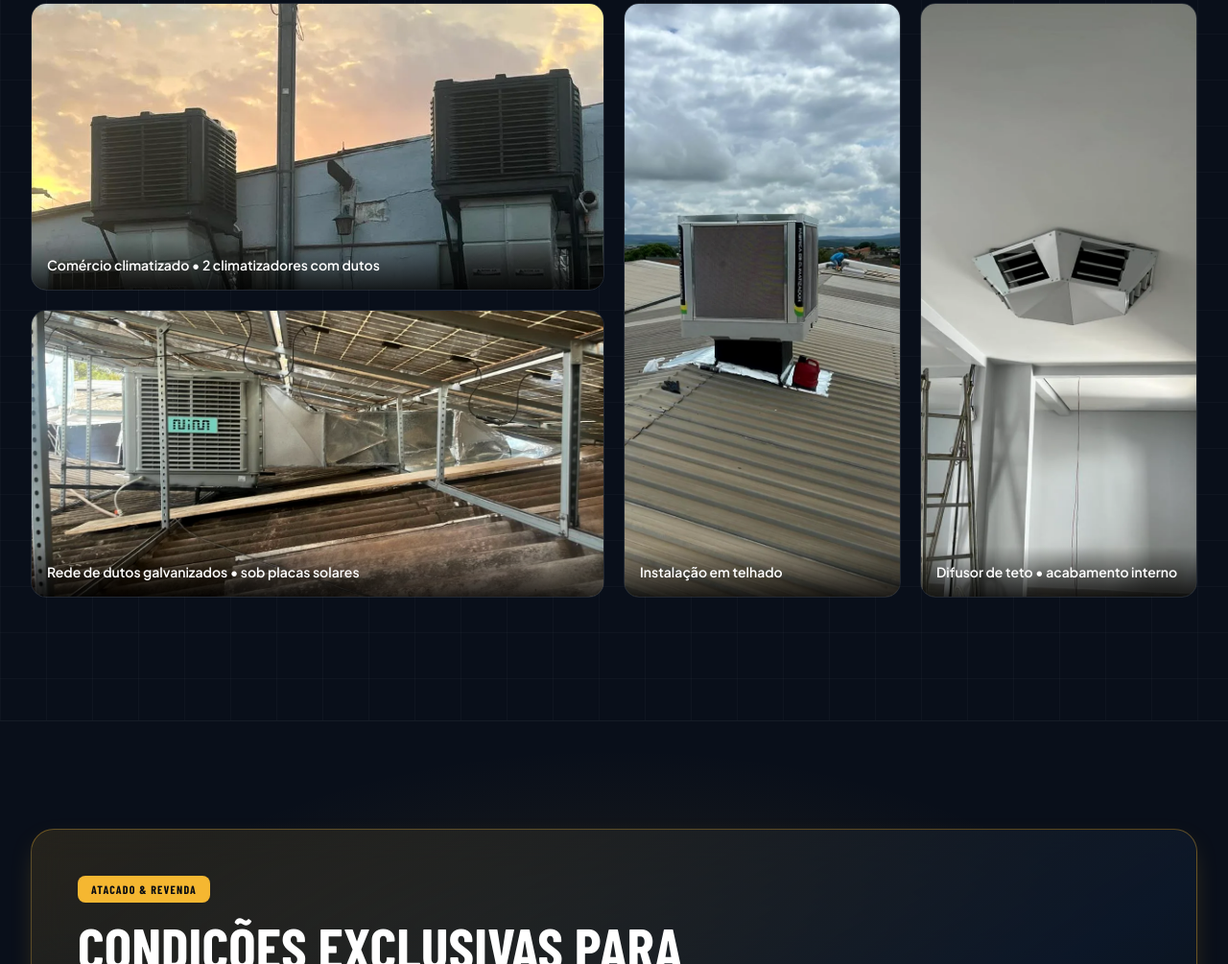
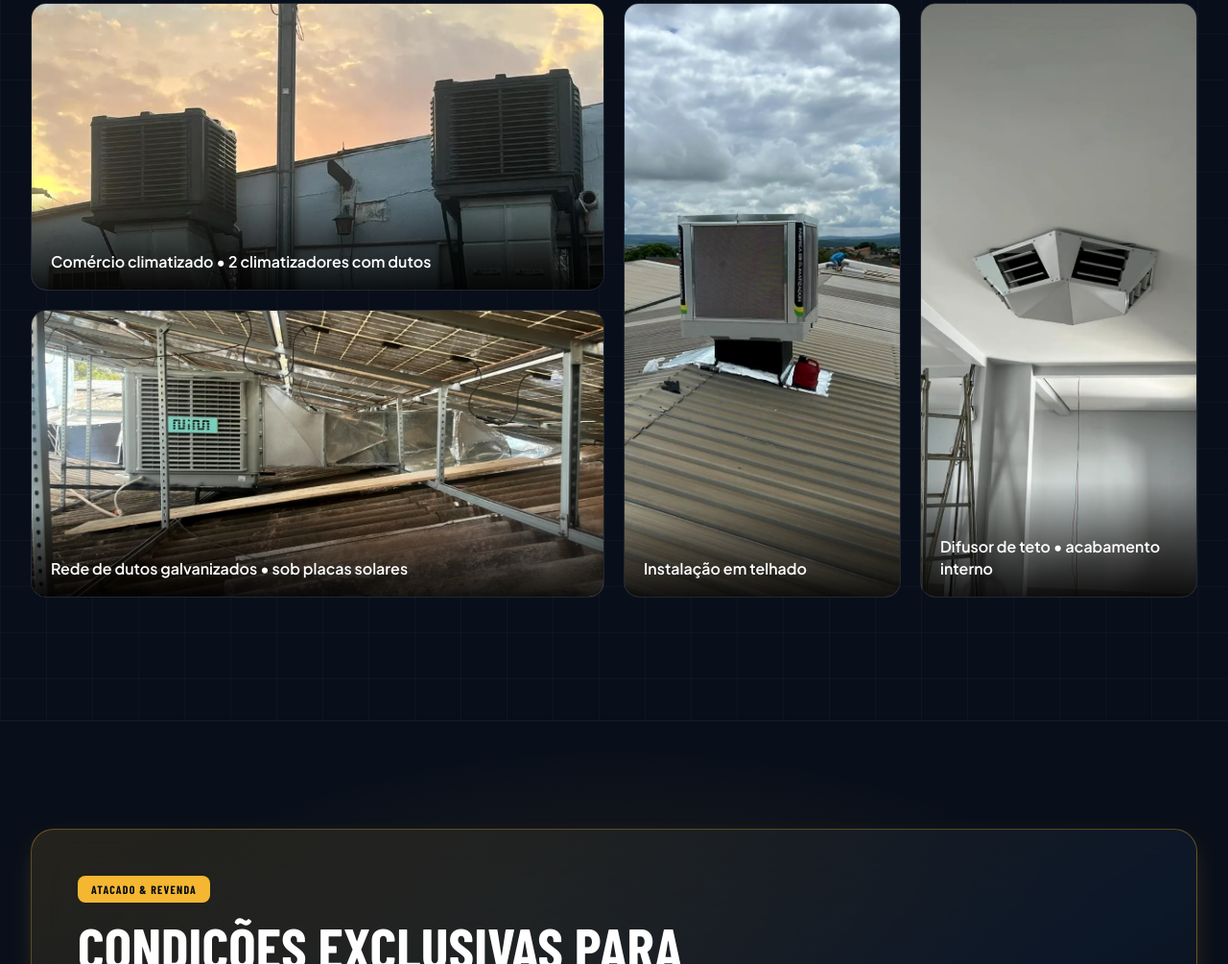
Before and after one commit to wesleymarz01/puro-ar-demo, a plain HTML site: page index.html in a window 1280 px wide. Shown: the part 7409-8414 px from the top of the page at 96% size. Drawn offline with nearby package versions, Linux system fonts and the light colour scheme; a web font is replaced by a local one.

Commit message:
Instalações: legendas das fotos maiores e mais legíveis

```diff
--- a/index.html
+++ b/index.html
@@ -128,6 +128,17 @@
     @media (min-width: 1024px) and (max-width: 1279px) {
       #productsGrid { grid-template-columns: repeat(3, minmax(0, 1fr)); }
     }
+    /* Instalações: legendas das fotos 14px celular / 16px desktop, com degradê mais alto para leitura */
+    #obras .obra-card > span {
+      font-size: 14px;
+      line-height: 1.45;
+      padding: 48px 16px 16px;
+      background-image: linear-gradient(to top, rgba(0, 0, 0, 0.88), rgba(0, 0, 0, 0.45) 55%, transparent);
+    }
+    @media (min-width: 640px) {
+      #obras .obra-card > span { font-size: 16px; padding: 56px 20px 18px; }
+    }
+    #obraDialogCap, #obrasLightboxCaption { font-size: 16px; }
     /* Etiqueta do topo cabe em uma linha no celular */
     @media (max-width: 639px) { .font-mono.hero-badge-txt { font-size: 10.5px; letter-spacing: 0.04em; } }
     /* Números grandes de destaque em Barlow Condensed (mesma família dos títulos) */
```
